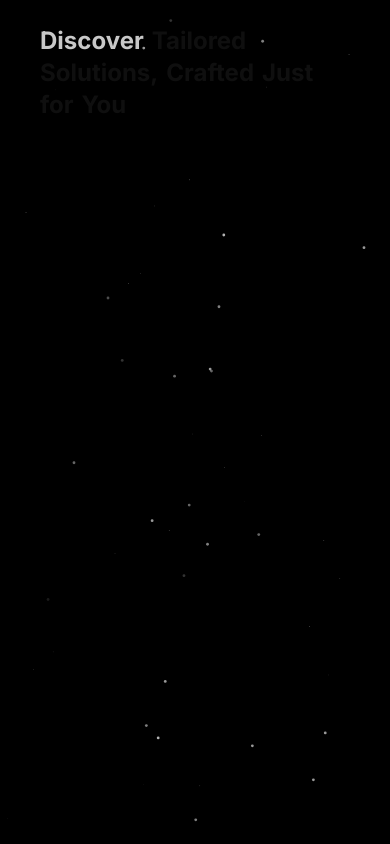
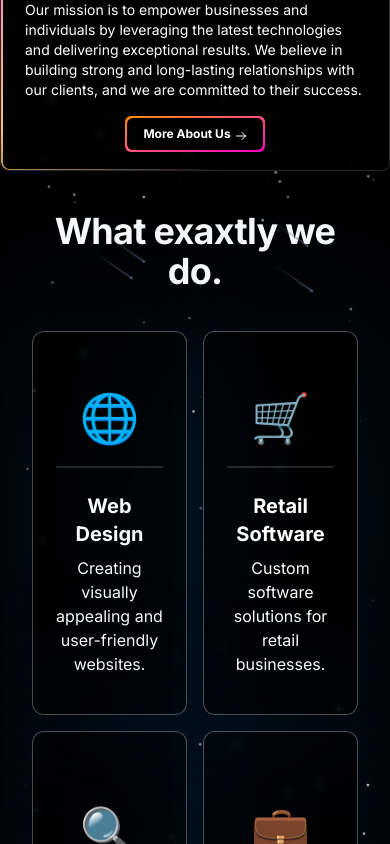
Before and after one commit to charanraj-kulal/webhooksstudio-fullstack, a React (Vite) app: page / in a window 390 px wide. Shown: the part 1156-2000 px from the top of the page. Built offline with nearby package versions, Linux system fonts and the light colour scheme.

Commit message:
fixed again

```diff
--- a/src/components/About.tsx
+++ b/src/components/About.tsx
@@ -57,7 +57,7 @@ export function About({ className }: { className?: string }) {
   return (
     <>
       <section id="about">
-        <div className="relative  h-auto md:h-[700px] w-full items-center justify-center">
+        <div className="relative   min-h-[2rem] py-10 md:h-[700px] w-full items-center justify-center">
           <TypingAnimation
             className="text-4xl font-bold text-white mb-10"
             text="Who are we?."
--- a/src/components/Contact.tsx
+++ b/src/components/Contact.tsx
@@ -63,7 +63,7 @@ const Contact: React.FC = () => {
 
   return (
     <section id="contact">
-      <div className="container flex justify-center min-h-[2rem] py-52">
+      <div className="container flex justify-center min-h-[2rem] py-20">
         <div className="relative flex flex-col w-full h-fit items-center justify-center container mx-auto">
           <Particles
             className="absolute inset-0 z-0"
--- a/src/components/Footer.tsx
+++ b/src/components/Footer.tsx
@@ -7,13 +7,17 @@ import {
   faInstagram,
 } from "@fortawesome/free-brands-svg-icons";
 import { faEnvelope, faPhoneAlt } from "@fortawesome/free-solid-svg-icons";
+import FooterIcon from "../assets/images/logo/logo_ic.png";
 
 const Footer = () => {
   return (
     <footer className="bg-gray-800 text-white pt-10">
       <div className="container mx-auto flex flex-col md:flex-row justify-between items-center">
         {/* Logo */}
-        <div className="mb-6 md:mb-0">
+        <div className="flex items-center mb-6 md:mb-0">
+          <div className=" items-center justify-center p-2 border border-white/15 rounded-lg mr-3">
+            <img src={FooterIcon} alt="WebHooks Studio Logo" className="h-10" />
+          </div>
           <h1 className="text-3xl font-bold">WebHooks Studio</h1>
         </div>
 
@@ -67,9 +71,16 @@ const Footer = () => {
 
       {/* Footer Bottom */}
       <div className="bg-gray-700 text-center py-4 mt-8">
-        <p className="text-gray-400 text-sm">
-          © {new Date().getFullYear()} WebHooks Studio. All rights reserved.
-        </p>
+        <div>
+          <p className="text-gray-400 text-sm mb-1">
+            Made with ♥︎ by Charanraj.
+          </p>
+        </div>
+        <div>
+          <p className="text-gray-400 text-sm">
+            © {new Date().getFullYear()} WebHooks Studio. All rights reserved.
+          </p>
+        </div>
       </div>
     </footer>
   );
--- a/src/components/Pricing.tsx
+++ b/src/components/Pricing.tsx
@@ -73,7 +73,7 @@ const Pricing: React.FC = () => {
 
   return (
     <section id="pricing">
-      <div className="container flex justify-center min-h-[2rem] py-52">
+      <div className="container flex justify-center min-h-[2rem] py-20">
         <div className="relative flex flex-col w-full h-fit items-center justify-center container mx-auto">
           <Particles
             className="absolute inset-0 z-0"
@@ -113,6 +113,30 @@ const Pricing: React.FC = () => {
                     </li>
                   ))}
                 </ul>
+                <button className="bg-slate-800 no-underline group cursor-pointer relative shadow-2xl shadow-zinc-900 rounded-full p-px text-xs font-semibold leading-6 mt-4  text-white inline-block">
+                  <span className="absolute inset-0 overflow-hidden rounded-full">
+                    <span className="absolute inset-0 rounded-full bg-[image:radial-gradient(75%_100%_at_50%_0%,rgba(56,189,248,0.6)_0%,rgba(56,189,248,0)_75%)] opacity-0 transition-opacity duration-500 group-hover:opacity-100" />
+                  </span>
+                  <div className="relative flex space-x-2 items-center z-10 rounded-full bg-zinc-950 py-1.5 px-4 ring-1 ring-white/10 ">
+                    <span>Pay 50% Now</span>
+                    <svg
+                      fill="none"
+                      height="16"
+                      viewBox="0 0 24 24"
+                      width="16"
+                      xmlns="http://www.w3.org/2000/svg"
+                    >
+                      <path
+                        d="M10.75 8.75L14.25 12L10.75 15.25"
+                        stroke="currentColor"
+                        strokeLinecap="round"
+                        strokeLinejoin="round"
+                        strokeWidth="1.5"
+                      />
+                    </svg>
+                  </div>
+                  <span className="absolute -bottom-0 left-[1.125rem] h-px w-[calc(100%-2.25rem)] bg-gradient-to-r from-emerald-400/0 via-emerald-400/90 to-emerald-400/0 transition-opacity duration-500 group-hover:opacity-40" />
+                </button>
               </MagicCard>
             ))}
           </div>
--- a/src/components/Promo.tsx
+++ b/src/components/Promo.tsx
@@ -15,7 +15,7 @@ const Promo = () => {
   }, [theme]);
 
   return (
-    <div className="relative z-[9999] flex min-h-[2rem] items-center justify-center bg-black text-white">
+    <div className="relative z-[9999] hidden md:flex min-h-[2rem] items-center justify-center bg-black text-white">
       <TextReveal text="Discover Tailored Solutions, Crafted Just for You" />
 
       {/* Particles Background */}
--- a/src/components/Services.tsx
+++ b/src/components/Services.tsx
@@ -36,6 +36,12 @@ const services = [
     icon: "✉️", // Replace with the actual icon or image
     gradientColor: "#32CD32",
   },
+  {
+    title: "Web Development",
+    description: "Building custom web applications and websites.",
+    icon: "🛠️", // Replace with the actual icon or image
+    gradientColor: "#FFD700",
+  },
 ];
 
 const Services = () => {
@@ -60,7 +66,7 @@ const Services = () => {
             className="text-4xl font-bold text-white mb-10"
             text="What exaxtly we do."
           />
-          <div className="flex flex-wrap gap-4 justify-center lg:flex-nowrap lg:gap-8 z-[9999]">
+          <div className="hidden md:flex flex-wrap gap-4 justify-center lg:flex-nowrap lg:gap-8 z-[9999]">
             {services.map((service, index) => (
               <MagicCard
                 key={index}
@@ -76,6 +82,23 @@ const Services = () => {
               </MagicCard>
             ))}
           </div>
+          <div className=" grid grid-cols-2 md:hidden gap-4 justify-center lg:flex-nowrap lg:gap-8 z-[9999]">
+            {services.map((service, index) => (
+              <MagicCard
+                key={index}
+                className="transition min-h-96 duration-700 ease-in-out cursor-pointer flex-col items-center justify-center text-center shadow-[0_10px_190px_rgba(8,_112,_184,_0.2)] hover:shadow-[0_10px_190px_rgba(8,_112,_184,_0.4)] p-6 sm:p-8 lg:p-10 border border-white/30 hover:border-white/50 rounded-xl"
+                gradientColor={service.gradientColor}
+              >
+                <div className="text-5xl mb-6 p-6 border-b-2 border-white/15">
+                  {service.icon}
+                </div>
+
+                <h3 className="text-xl font-bold mb-2">{service.title}</h3>
+                <p className="text-base">{service.description}</p>
+              </MagicCard>
+            ))}
+          </div>
+
           <Meteors number={7} />
         </div>
       </section>
--- a/src/components/magicui/magic-card.tsx
+++ b/src/components/magicui/magic-card.tsx
@@ -16,7 +16,7 @@ export function MagicCard({
   className,
   gradientSize = 200,
   gradientColor = "#262626",
-  gradientOpacity = 0.1,
+  gradientOpacity = 0.2,
 }: MagicCardProps) {
   const mouseX = useMotionValue(-gradientSize);
   const mouseY = useMotionValue(-gradientSize);
--- a/src/pages/HomePage.tsx
+++ b/src/pages/HomePage.tsx
@@ -6,7 +6,7 @@ import Service from "../components/Services";
 import Contact from "../components/Contact";
 import Footer from "../components/Footer";
 import { useTheme } from "next-themes";
-
+import Particles from "@/components/magicui/particles";
 import Promo from "../components/Promo";
 import Pricing from "@/components/Pricing";
 
@@ -19,7 +19,15 @@ const HomePage = () => {
   }, [theme]);
 
   return (
-    <div>
+    <>
+      <div className="relative">
+        <Particles
+          className="absolute inset-0 -z-50"
+          quantity={100}
+          ease={80}
+          color={color}
+          refresh
+        />
         <Nav />
         <HeroSection />
         <Promo />
@@ -27,8 +35,9 @@ const HomePage = () => {
         <Service />
         <Pricing />
         <Contact />
+      </div>
       <Footer />
-    </div>
+    </>
   );
 };
 
```
Lines whose indentation alone changed are shown as unchanged.
